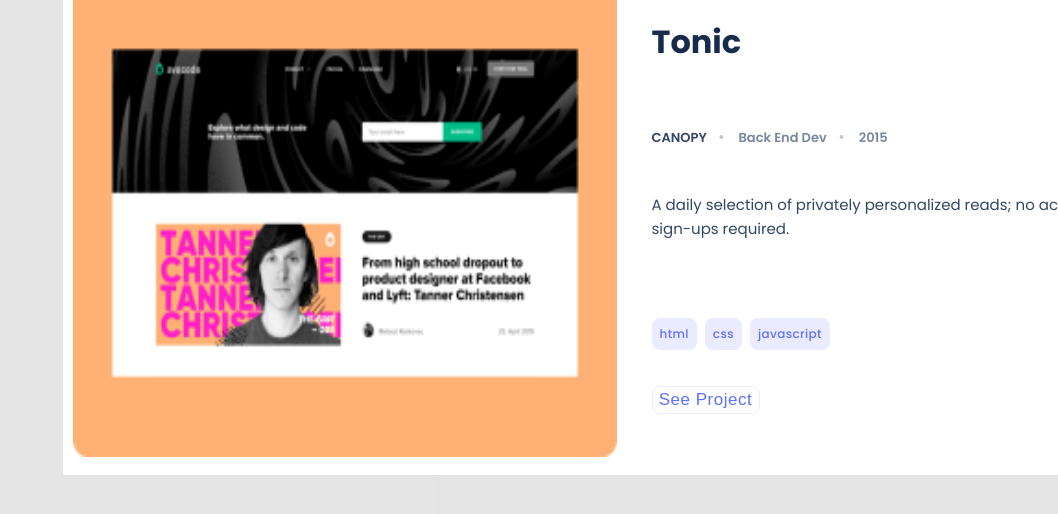
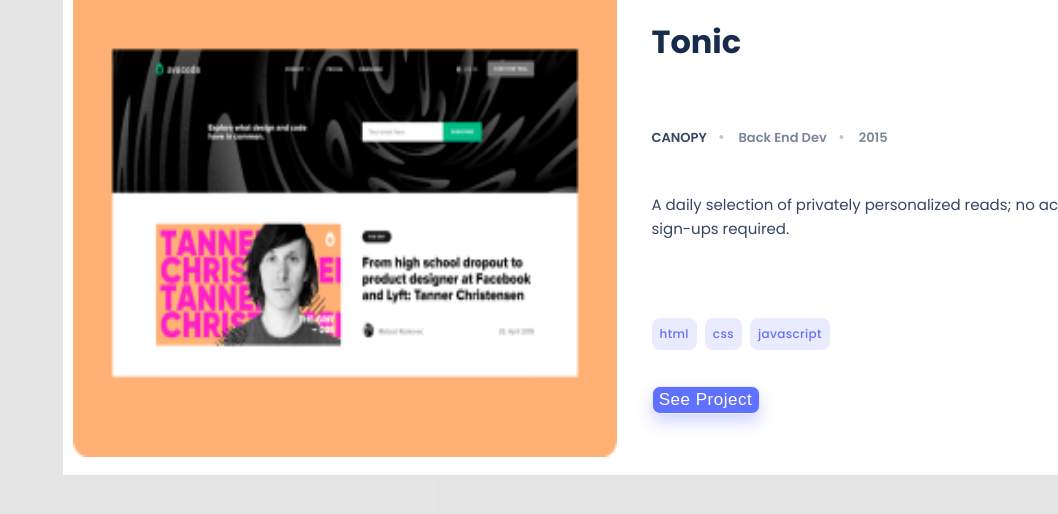
Before and after one commit to abel12-pro/Portfolio, a website: page index.html in a window 1280 px wide. In both pictures the pointer is over the button 927 px from the left and 1660 px from the top of the page. Shown: the part 1260-1774 px from the top of the page, without its empty margins (222-1280 px from the left). Drawn offline with Linux system fonts and the light colour scheme.

```diff
--- a/style.css
+++ b/style.css
@@ -1,4 +1,4 @@
-@import url('https://fonts.googleapis.com/css2?family=Lato:ital,wght@0,300;0,400;0,700;0,900;1,300;1,400;1,700;1,900&family=Poppins:ital,wght@0,100;0,200;0,300;0,400;0,500;0,600;0,700;0,800;0,900;1,100;1,200;1,300;1,400;1,500;1,600;1,700;1,800;1,900&display=swap');
+@import url("https://fonts.googleapis.com/css2?family=Lato:ital,wght@0,300;0,400;0,700;0,900;1,300;1,400;1,700;1,900&family=Poppins:ital,wght@0,100;0,200;0,300;0,400;0,500;0,600;0,700;0,800;0,900;1,100;1,200;1,300;1,400;1,500;1,600;1,700;1,800;1,900&display=swap");
 
 body {
   background-color: #e5e5e5;
@@ -46,7 +46,7 @@
 }
 
 .short-presentation {
-  font-family: 'Poppins', sans-serif;
+  font-family: "Poppins", sans-serif;
   font-style: normal;
   font-weight: 700;
   font-size: 40px;
@@ -57,7 +57,7 @@
 }
 
 #home_presentation p {
-  font-family: 'Poppins', sans-serif;
+  font-family: "Poppins", sans-serif;
   font-style: normal;
   font-weight: 400;
   font-size: 16px;
@@ -248,6 +248,13 @@
   gap: 10px;
   background-color: rgba(255, 255, 255, 1);
   color: rgba(96, 112, 255, 1);
+}
+
+.btn-seeProject:hover {
+  background: #6070ff;
+  box-shadow: 0 8px 16px rgba(64, 83, 252, 0.24);
+  border-radius: 8px;
+  color: #fff;
 }
 
 .btn-enabled {
```
